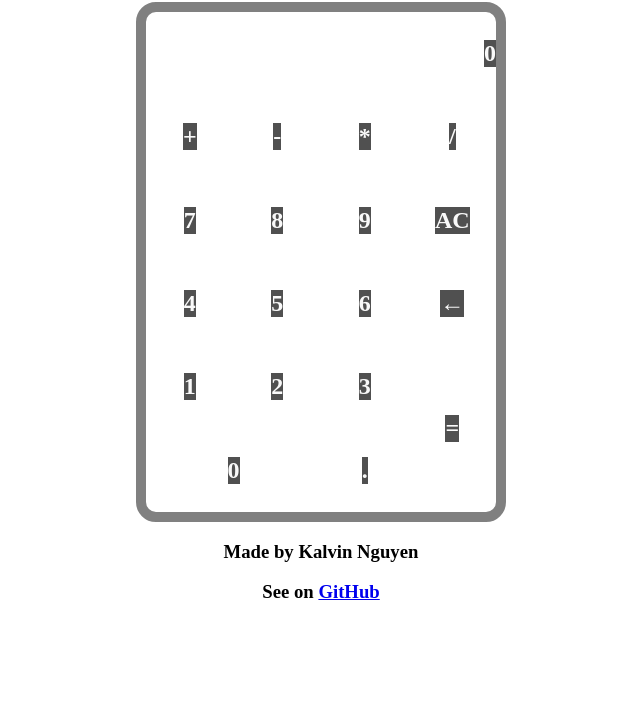
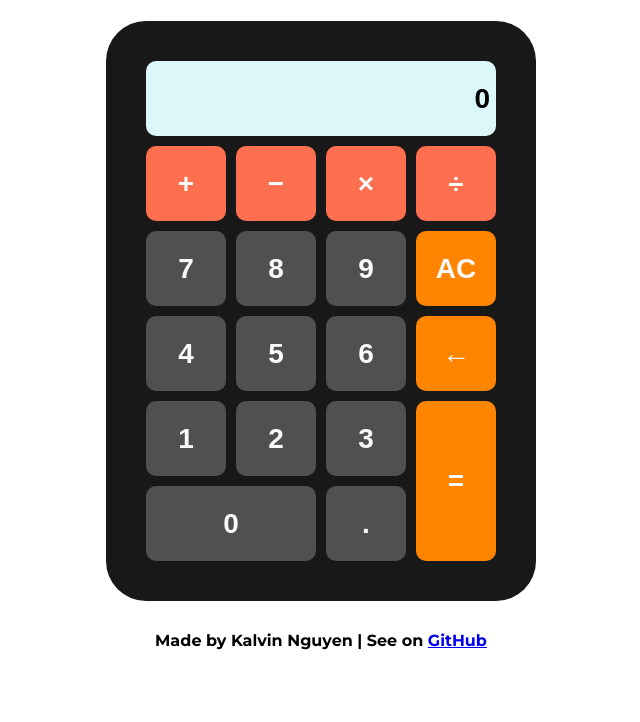
Before and after one commit to kalvintn/odin-calculator, a plain HTML site: page index.html in a window 1280 px wide. Shown: the part 78-800 px from the top of the page, without its empty margins (319-959 px from the left). Drawn offline with Linux system fonts and the light colour scheme.

Commit message:
Finish CSS styling.

```diff
--- a/index.css
+++ b/index.css
@@ -1,16 +1,18 @@
 :root {
     --text-color: #f9f9f9;
     --button-color: #505050;
-    --background-color: #1c1c1c;
+    --background-color: #181818;
 }
-
 body {
+    font-family: "Montserrat", sans-serif;
     text-align: center;
     padding: 0;
     margin: 0;
     box-sizing: border-box;
 }
-
+h1, h4 {
+    margin: 30px auto;
+}
 
 
 
@@ -19,9 +21,7 @@ body {
 .calculator {
     width: 350px;
     height: 500px;
-
-    font-weight: bold;
-    font-size: 1.5em;
+    background-color: var(--background-color);
 
     display: grid;
     grid-template-columns: repeat(4, 1fr);
@@ -33,16 +33,36 @@ body {
         "four five six backspace"
         "one two three equals"
         "zero zero decimal equals";
-    place-items: center;
-    border: 10px solid grey;
-    border-radius: 20px;
+    place-items: stretch;
+    gap: 10px;
+
+    padding: 40px;
+    border-radius: 40px;
     margin: 0 auto;
 }
 .calculator > * {
+    font-weight: bold;
+    font-size: 1.75em;
 
     color: var(--text-color);
     background-color: var(--button-color);
+    border: none;
+    border-radius: 10px;
 }
+
+
+
+
+
+/* special colors */
 .display {
-    justify-self: end;
+    color: black;
+    background-color: #dcf7fa;
+    text-align: right;
 }
+.add, .subtract, .multiply, .divide {
+    background-color: #fd6f4f;
+}
+.clear, .backspace, .equals {
+    background-color: #ff8400;
+}
--- a/index.html
+++ b/index.html
@@ -9,14 +9,17 @@
     <!--links-->
     <link rel="stylesheet" type="text/css" href="./index.css">
     <script src="./index.js" defer></script>
+
+    <!--fonts-->
+    <link rel="preconnect" href="https://fonts.googleapis.com">
+    <link rel="preconnect" href="https://fonts.gstatic.com" crossorigin>
+    <link href="https://fonts.googleapis.com/css2?family=Montserrat:ital,wght@0,100..900;1,100..900&display=swap" rel="stylesheet">
 </head>
 <body>
     <h1>Interactive Calculator</h1>
 
     <div class="calculator"></div>
 
-
-    <h3>Made by Kalvin Nguyen</h3>
-    <h3>See on <a href="https://github.com/kalvintn/odin-calculator">GitHub</a></h3>
+    <h4>Made by Kalvin Nguyen | See on <a href="https://github.com/kalvintn/odin-calculator">GitHub</a></h4>
 </body>
 </html>
--- a/index.js
+++ b/index.js
@@ -1,14 +1,16 @@
 let calculator = document.querySelector(".calculator");
-
-
-let grid_values = ["0", "+", "-", "*", "/", "7", "8", "9", "AC", "4", "5", "6", "&#8592;", "1", "2", "3", "=", "0", "."];
+let grid_values = ["0", "&#x2b;", "&#8722;", "&#215;", "&#247;", "7", "8", "9", "AC", "4", "5", "6", "&#8592;", "1", "2", "3", "=", "0", "."];
 let grid_classes = ["display", "add", "subtract", "multiply", "divide", "seven", "eight", "nine", "clear", "four", "five", "six", "backspace", "one", "two", "three", "equals", "zero", "decimal"];
 
+let display_valueA = "";
+let display_valueB = "";
+let operation = null;
 
 // Dynamic creation of calculator cells
 let l = grid_values.length;
 for(let i = 0; i < l; i++){
-    let el = document.createElement("div");
+    let el = document.createElement("button");
+    if (i==0) el.disabled = true; // disable display interactivity
     el.innerHTML = grid_values[i];
     el.classList.add(grid_classes[i]);
     el.style.gridArea = grid_classes[i];
```
